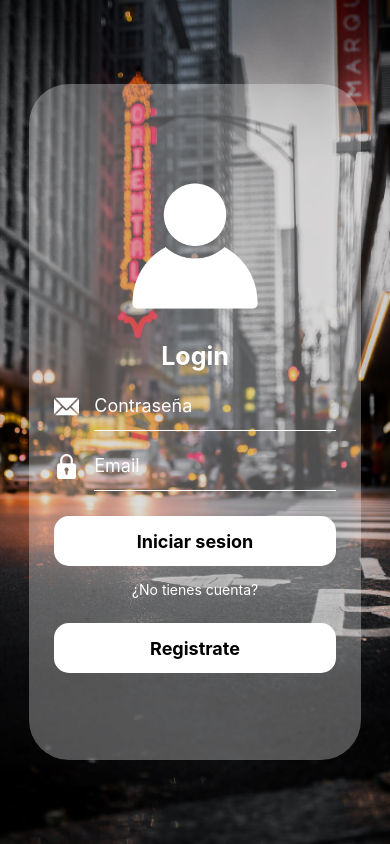
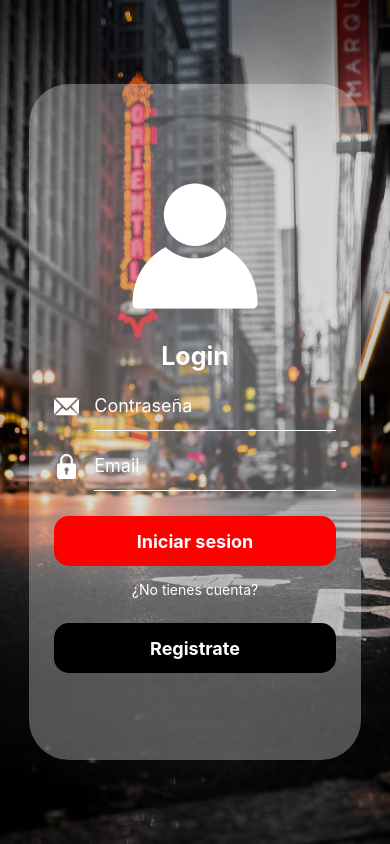
Before and after one commit to EmilianoQuiroz/InDriverReactNative, a React Native app: screen / in a window 390 px wide. Built offline with nearby package versions, Linux system fonts and the light colour scheme.

Commit message:
Boton reutilizable

```diff
--- a/App.tsx
+++ b/App.tsx
@@ -8,6 +8,7 @@ import {
   TouchableOpacity,
   View,
 } from "react-native";
+import DefaultRoundedButton from "./presentation/components/DefaultRoundedButton";
 
 export default function App() {
   return (
@@ -41,15 +42,19 @@ export default function App() {
             style={styles.textInput}
           />
         </View>
-        <TouchableOpacity style={styles.roundedButton}>
-          <Text style={styles.textButton}>Iniciar sesion</Text>
-        </TouchableOpacity>
+        <DefaultRoundedButton
+          text="Iniciar sesion"
+          onPress={() => {}}
+          backgroundColor="red"
+        />
         <View style={styles.containerTextDontHaveAccount}>
           <Text style={styles.textDontHaveAccount}>¿No tienes cuenta?</Text>
         </View>
-        <TouchableOpacity style={styles.roundedButton}>
-          <Text style={styles.textButton}>Registrate</Text>
-        </TouchableOpacity>
+        <DefaultRoundedButton
+          text="Registrate"
+          onPress={() => {}}
+          backgroundColor="black"
+        />
       </View>
     </View>
   );
@@ -109,20 +114,6 @@ const styles = StyleSheet.create({
     height: 25,
     marginRight: 15,
   },
-  roundedButton: {
-    width: "100%",
-    height: 50,
-    backgroundColor: "#fff",
-    alignItems: "center",
-    justifyContent: "center",
-    borderRadius: 15,
-    marginTop: 25,
-  },
-  textButton: {
-    color: "#000",
-    fontSize: 18,
-    fontWeight: "bold",
-  },
   containerTextDontHaveAccount: {
     alignItems: "center",
     justifyContent: "center",
--- /dev/null
+++ b/presentation/components/DefaultRoundedButton.tsx
@@ -0,0 +1,39 @@
+import { Text, TouchableOpacity, StyleSheet } from "react-native";
+
+interface Props {
+  text: string;
+  onPress: () => void;
+  backgroundColor?: string;
+}
+const DefaultRoundedButton = ({ text, onPress, backgroundColor }: Props) => {
+  return (
+    <TouchableOpacity
+      onPress={() => onPress}
+      style={[
+        styles.roundedButton,
+        { backgroundColor: backgroundColor || "red" },
+      ]}
+    >
+      <Text style={styles.textButton}>{text}</Text>
+    </TouchableOpacity>
+  );
+};
+
+const styles = StyleSheet.create({
+  roundedButton: {
+    width: "100%",
+    height: 50,
+    backgroundColor: "#fff",
+    alignItems: "center",
+    justifyContent: "center",
+    borderRadius: 15,
+    marginTop: 25,
+  },
+  textButton: {
+    color: "#fff",
+    fontSize: 18,
+    fontWeight: "bold",
+  },
+});
+
+export default DefaultRoundedButton;
```
